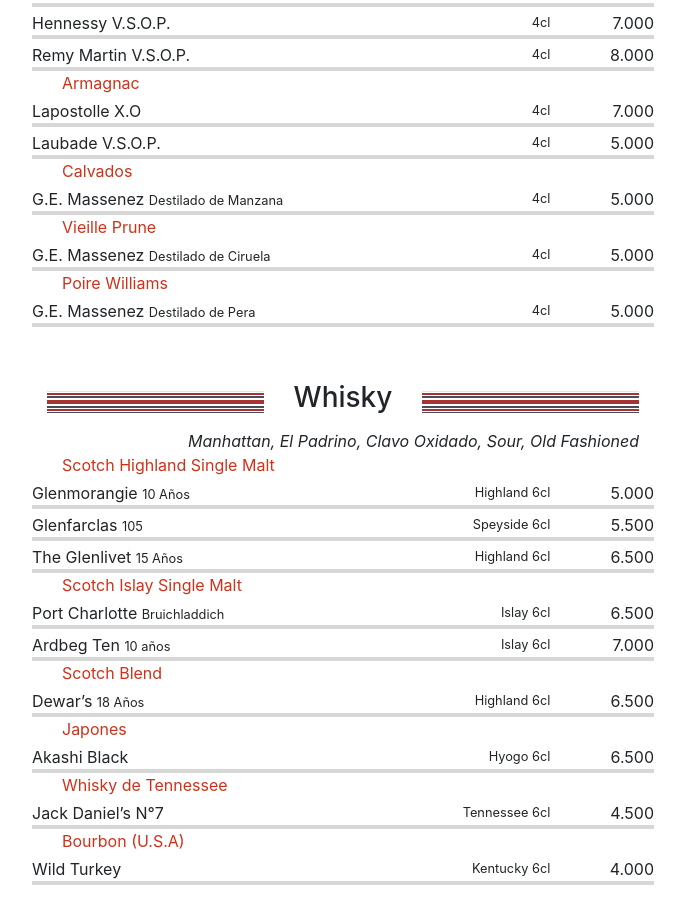
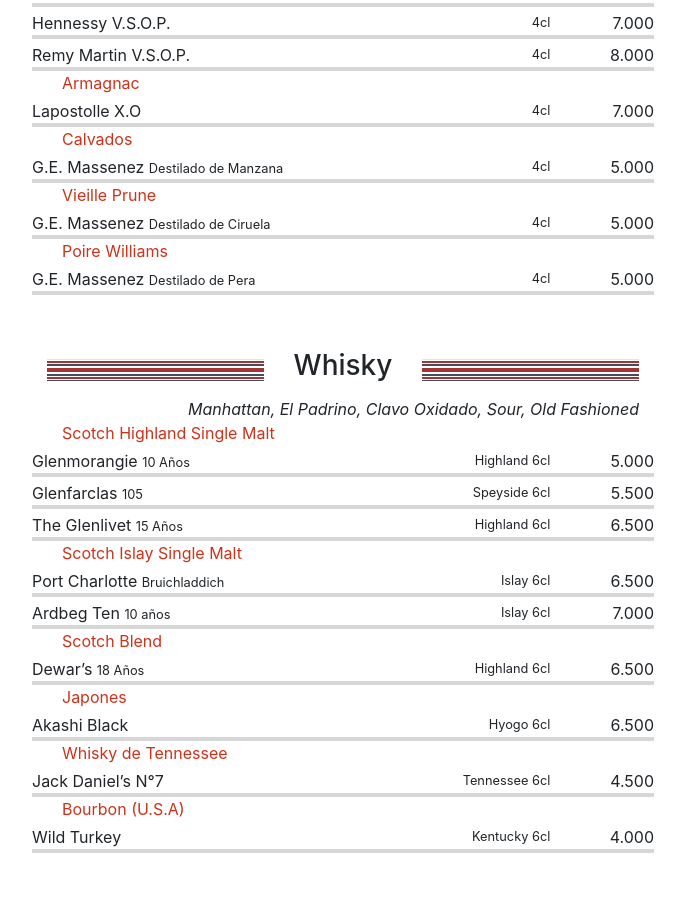
Before and after one commit to durbonca/Menu-QR-Google-sheet, a React (Create React App) app: page /Beer in a window 1280 px wide. Shown: the part 5165-6074 px from the top of the page, without its empty margins (297-982 px from the left). Built offline with nearby package versions, Linux system fonts and the light colour scheme.

Commit message:
Update dataDestilados.js

```diff
--- a/src/data/dataDestilados.js
+++ b/src/data/dataDestilados.js
@@ -17,7 +17,7 @@
                 products:
                 [
                     { id: 1, name: 'Lapostolle X.O', description: '', cl: '4', price: '7.000'},
-                    { id: 1, name: 'Laubade V.S.O.P.', description: '', cl: '4', price: '5.000'}
+                    /* { id: 1, name: 'Laubade V.S.O.P.', description: '', cl: '4', price: '5.000'}  */
                 ]
                 }, {
                 title:'Calvados',
```
